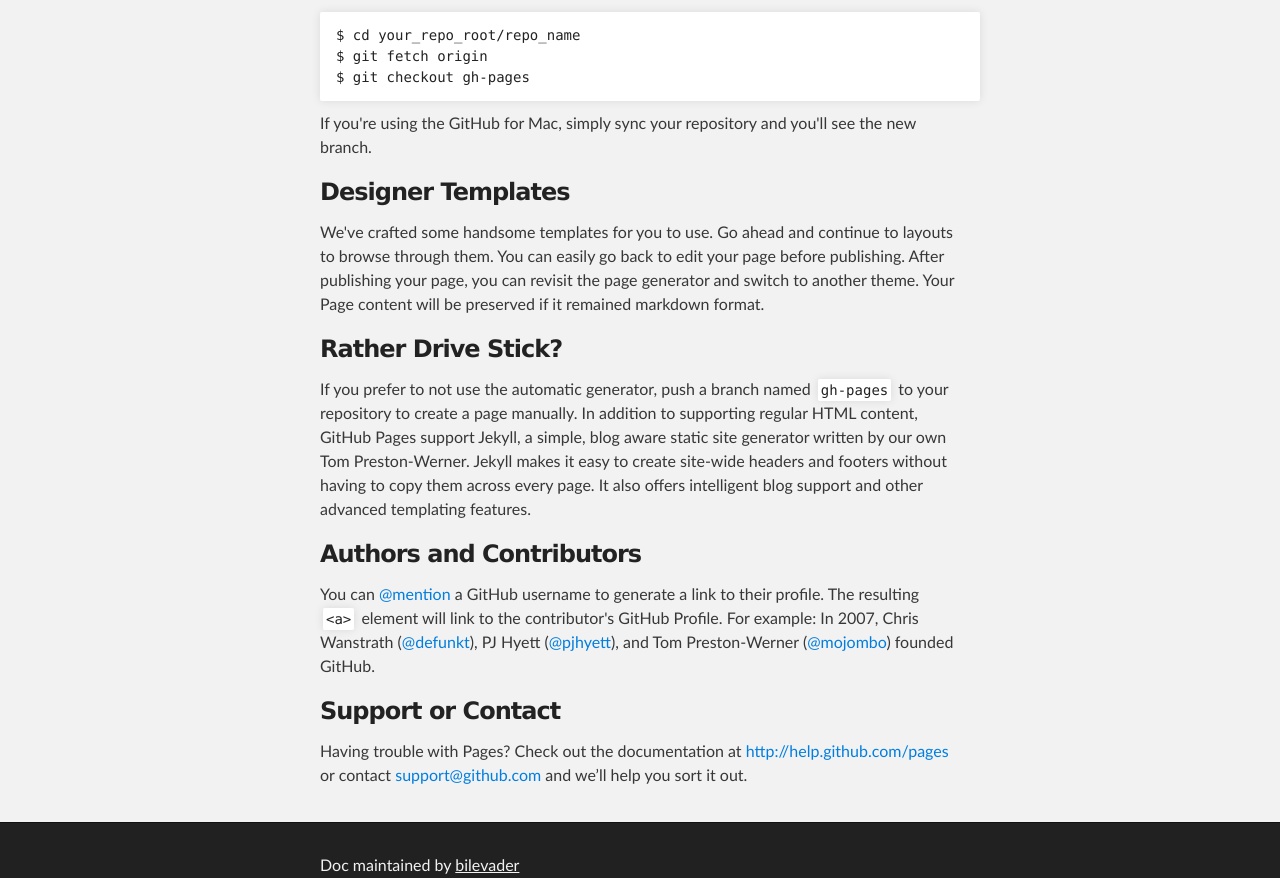
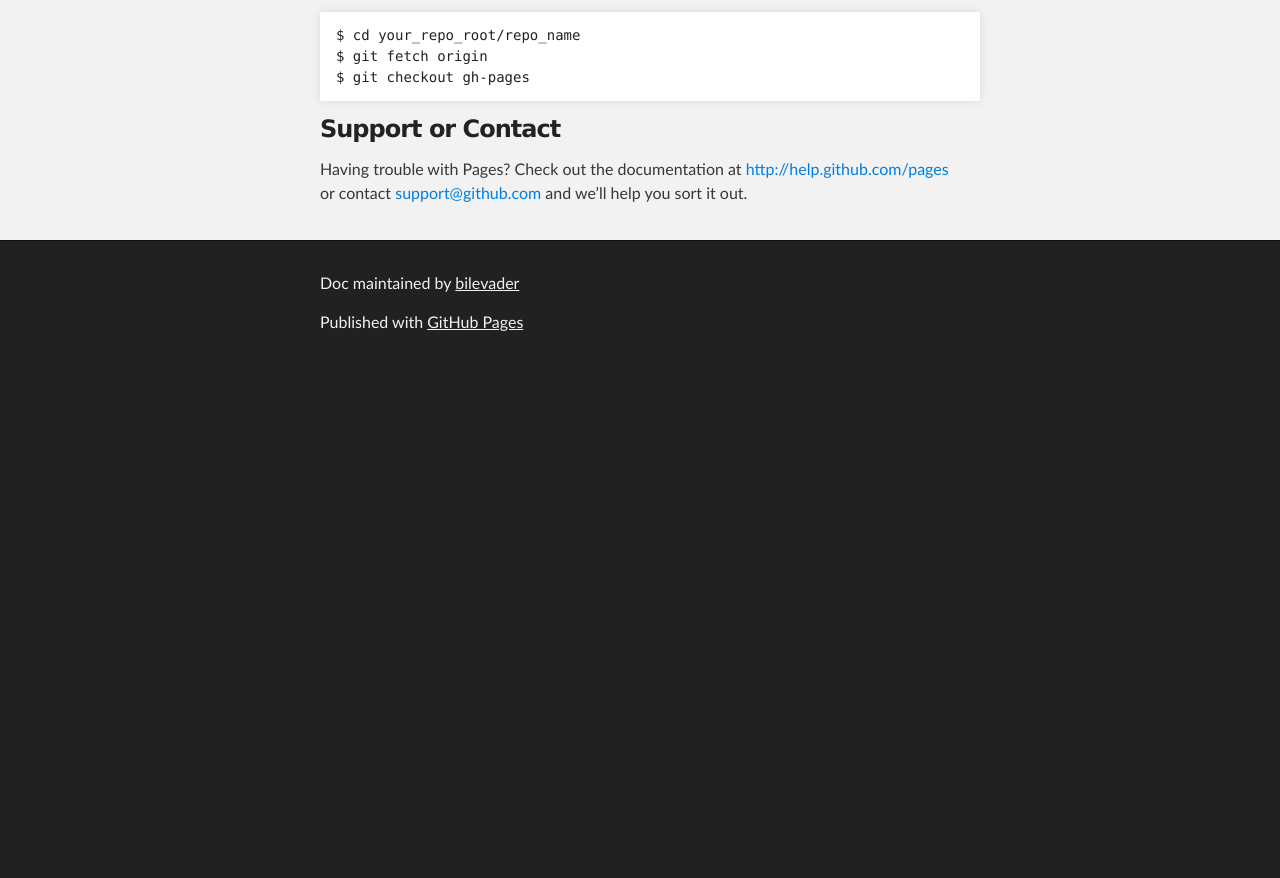
Before and after one commit to lacrone/doc, a plain HTML site: page index.html in a window 1280 px wide. Shown: the part 408-1286 px from the top of the page. After the commit the page ends 800 px from the top, so only its background shows below. Drawn offline with Linux system fonts and the light colour scheme.

Commit message:
Update index.html

```diff
--- a/index.html
+++ b/index.html
@@ -43,23 +43,6 @@
 $ git checkout gh-pages
 </code></pre>
 
-<p>If you're using the GitHub for Mac, simply sync your repository and you'll see the new branch.</p>
-
-<h3>
-<a name="designer-templates" class="anchor" href="#designer-templates"><span class="octicon octicon-link"></span></a>Designer Templates</h3>
-
-<p>We've crafted some handsome templates for you to use. Go ahead and continue to layouts to browse through them. You can easily go back to edit your page before publishing. After publishing your page, you can revisit the page generator and switch to another theme. Your Page content will be preserved if it remained markdown format.</p>
-
-<h3>
-<a name="rather-drive-stick" class="anchor" href="#rather-drive-stick"><span class="octicon octicon-link"></span></a>Rather Drive Stick?</h3>
-
-<p>If you prefer to not use the automatic generator, push a branch named <code>gh-pages</code> to your repository to create a page manually. In addition to supporting regular HTML content, GitHub Pages support Jekyll, a simple, blog aware static site generator written by our own Tom Preston-Werner. Jekyll makes it easy to create site-wide headers and footers without having to copy them across every page. It also offers intelligent blog support and other advanced templating features.</p>
-
-<h3>
-<a name="authors-and-contributors" class="anchor" href="#authors-and-contributors"><span class="octicon octicon-link"></span></a>Authors and Contributors</h3>
-
-<p>You can <a href="https://github.com/blog/821" class="user-mention">@mention</a> a GitHub username to generate a link to their profile. The resulting <code>&lt;a&gt;</code> element will link to the contributor's GitHub Profile. For example: In 2007, Chris Wanstrath (<a href="https://github.com/defunkt" class="user-mention">@defunkt</a>), PJ Hyett (<a href="https://github.com/pjhyett" class="user-mention">@pjhyett</a>), and Tom Preston-Werner (<a href="https://github.com/mojombo" class="user-mention">@mojombo</a>) founded GitHub.</p>
-
 <h3>
 <a name="support-or-contact" class="anchor" href="#support-or-contact"><span class="octicon octicon-link"></span></a>Support or Contact</h3>
 
```
